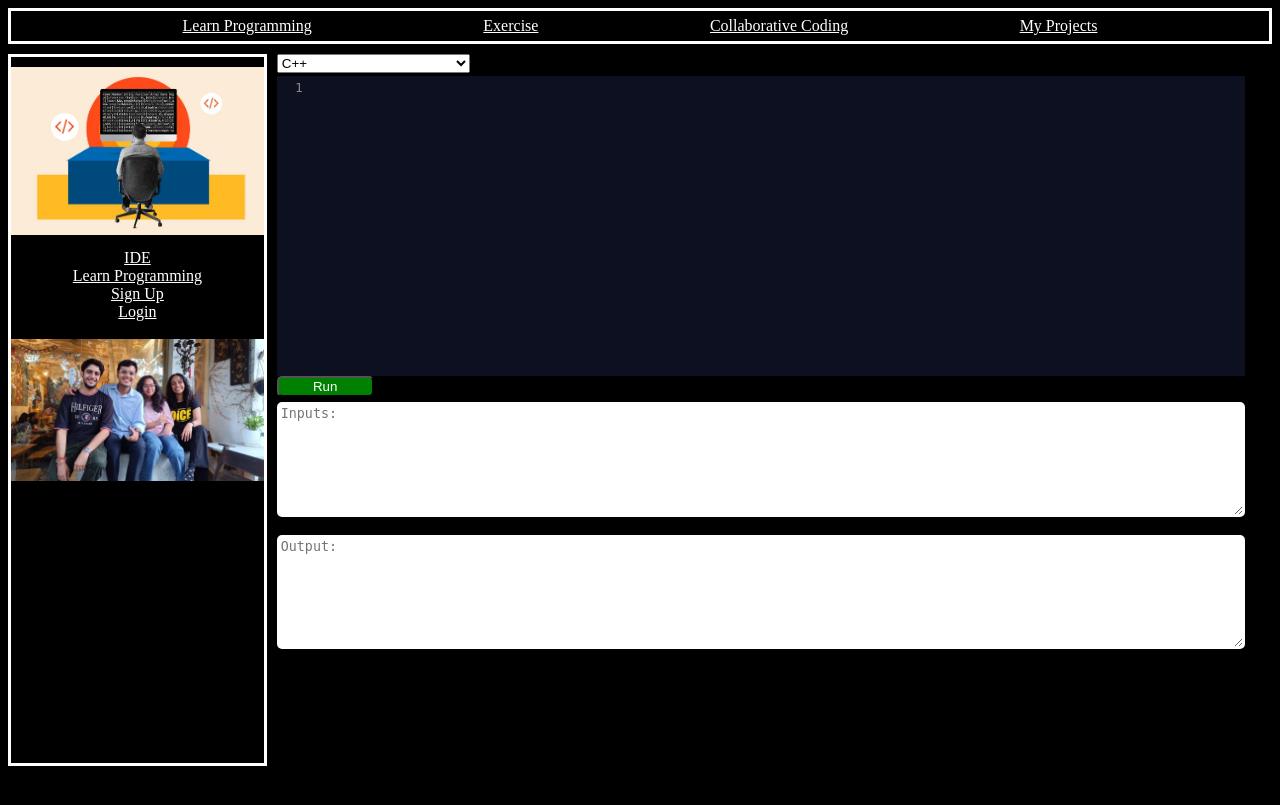
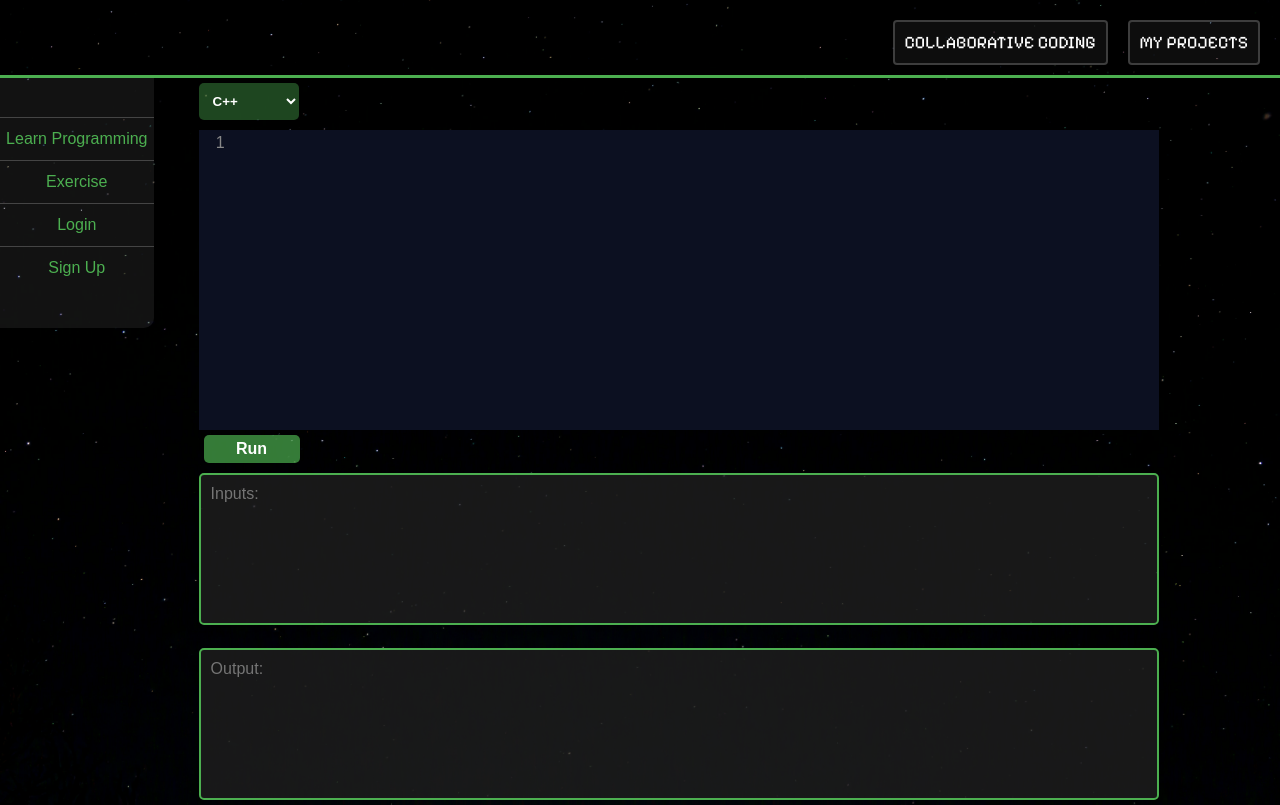
Before and after one commit to Gunaj0517/Code-Editor, a PHP site: page /IDE.html in a window 1280 px wide. Before the commit the page ends 766 px from the top, so only its background shows below. Run offline with PHP 8.4, Linux system fonts and the light colour scheme.

Commit message:
IDE-Interface

```diff
--- a/IDE.css
+++ b/IDE.css
@@ -1,87 +1,144 @@
+@import url('https://fonts.googleapis.com/css2?family=Pixelify+Sans:wght@400..700&display=swap');
+
 * {
     color: white;
+    font-family: Arial, sans-serif;
+}
+
+html {
+    background-image: url('nhan-nguyen-nNm1c2lF1Es-unsplash.jpg');
+    background-position: center;
+    background-size: cover;
+    background-repeat: no-repeat;
 }
 
 body {
-    background-color: black;
-}
-.cm-matchhighlight {
-    background-color: yellow;
-    color: black;
-}
-.titleBar {
-    border: 3px solid white;
-    display: flex;
-    flex-direction: row;
-    justify-content: space-evenly;
-    margin-bottom: 10px;
-    height: 30px;
-    align-items: center;
+    margin: 0;
+    padding: 0;
 }
 
-#codingImage {
-    margin-bottom: 10px;
+.titleBar {
+    border-bottom: 3px solid rgb(76, 175, 80);
+    display: flex;
+    justify-content:right;
+    align-items: center;
+    gap:20px;
+    padding: 10px 20px;
+    padding-top: 20px;
 }
 
-#codingImage img {
-    width: 100%;
-    max-width: 100%;
-    height: auto;
+.titleBar a {
+    color: rgb(255, 255, 255);
+    text-decoration: none;
+    font-size: 1.1em;
+    font-family: "Pixelify Sans", system-ui;
+    background-color: rgba(255, 255, 255, 0.05);
+    border: 2px solid rgba(255, 255, 255, 0.2);
+    border-radius: 4px;
+    padding: 10px;
+    transition: transform 0.2s ease, box-shadow 0.2s ease;
+}
+
+.titleBar a:hover {
+    transform: translateY(-3px);
+    background-color: rgba(255, 255, 255, 0.2);
 }
 
 .navBar {
-    border: 3px solid white;
-    display: flex; /* Changed from 'flexbox' to 'flex' */
+    display: flex;
     flex-direction: column;
-    width: 20%;
     align-items: center;
-    height:87vh;
-    justify-content: flex-start;
-    padding-top: 10px;
-    margin-right: 10px;
+    justify-content: center;
+    background-color: rgba(255, 255, 255, 0.07);
+    border-bottom-right-radius: 10px;
+    width: 12%;
+    height: 30vh;
+    padding-top: 5px;
+    padding-bottom: 5px;
 }
 
 .navBar a {
-    display: block;
+    color: rgb(76, 175, 80);
+    text-decoration: none;
+    padding: 12px 0;
+    width: 100%;
+    text-align: center;
+    border-top: 1px solid rgb(68, 68, 68);
+    word-wrap: break-word;
 }
 
-textarea {
+.navBar a:hover {
+    background-color: rgb(76, 175, 80);
     color: black;
-    border: 2px solid white;
-    border-radius: 5px;
 }
 
 #divisions {
     display: flex;
-    flex-direction: row;
 }
-#textBoxes{
+
+#textBoxes {
     display: flex;
-    justify-content: flex-start;
     flex-direction: column;
-}
-#editor1 {
-    display: flex;
-    height: 23.7em;
-    width: 75vw;
-    margin-bottom: 5px;
+    width: 75%;
+    padding: 5px 45px;
 }
 
 #output, #input {
-    display: flex;
+    background-color: rgba(30, 30, 30, 0.8);
+    color: rgb(255, 255, 255);
+    border: 2px solid rgb(76, 175, 80);
+    border-radius: 5px;
+    margin-top: 5px;
+    padding: 10px;
+    font-size: 1em;
+    resize: none;
+    overflow-y: auto;
     height: 8em;
-    width: 75vw;
 }
 
-button{
-    background-color: green;
-    width: 10%;
-    border-radius: 5px;
-    margin-bottom: 5px;
+#editor1 {
+    height: 24em;
 }
 
-select,option{
-    color:black;
-    width:20%;
-    margin-bottom: 3px;
+#output {
+    pointer-events: none;
 }
+
+button {
+    background-color: rgba(76, 175, 79, 0.7);
+    color: white;
+    width: 10%;
+    border: none;
+    border-radius: 5px;
+    padding: 5px;
+    cursor: pointer;
+    font-size: 1em;
+    margin: 5px;
+    font-weight: bold;
+}
+
+button:hover {
+    background-color: rgb(76, 175, 80);
+}
+
+select {
+    background-color: rgba(76, 175, 80, 0.4);
+    color: rgb(255, 255, 255);
+    font-weight: bold;
+    width: 100px;
+    padding: 10px;
+    border: none;
+    border-radius: 5px;
+    margin-bottom: 10px;
+}
+
+select:hover, select:focus {
+    background-color: rgb(76, 175, 80);
+    color: rgb(255, 255, 255);
+    outline: none;
+}
+
+.cm-matchhighlight {
+    background-color: #FFFF00;
+    color: black;
+}
--- a/IDE.html
+++ b/IDE.html
@@ -1,5 +1,6 @@
 <!DOCTYPE html>
 <html lang="en">
+
 <head>
     <meta charset="UTF-8">
     <meta name="viewport" content="width=device-width, initial-scale=1.0">
@@ -16,23 +17,20 @@
     <script src="https://cdnjs.cloudflare.com/ajax/libs/codemirror/5.65.5/addon/hint/anyword-hint.min.js"></script>
     <script src="https://cdnjs.cloudflare.com/ajax/libs/codemirror/5.65.5/addon/search/searchcursor.min.js"></script>
 </head>
+
 <body>
     <header>
         <div class="titleBar">
-            <a href="front.html">Learn Programming</a>
-            <a href="#exercise">Exercise</a>
-            <a href="#collaboration">Collaborative Coding</a>
-            <a href="#myProject">My Projects</a>
+            <a href="#collaboration">COLLABORATIVE CODING</a>
+            <a href="#myProject">MY PROJECTS</a>
         </div>
     </header>
     <div id="divisions">
         <nav class="navBar">
-            <a href="#homePage" id="codingImage"><img src="coding.jpg" alt="Code Editor"></a>
-            <a href="#ide">IDE</a>
-            <a href="front.html">Learn Programming</a>
-            <a href="#signUpPage">Sign Up</a>
-            <a href="#loginPage">Login</a>
-            <a href="#homePage" id="codingImage"><br><img src="OC.jpeg" alt="Quiz"></a>
+            <a href="Tutorial.html">Learn Programming</a>
+            <a href="exerciseQuestion.html">Exercise</a>
+            <a href="LoginPage.html">Login</a>
+            <a href="SignUpPage.html">Sign Up</a>
         </nav>
         <div id="textBoxes">
             <select id="languageSelect">
@@ -40,16 +38,16 @@
                 <option value="java">Java</option>
                 <option value="python">Python</option>
             </select>
-            <textarea id="editor1" placeholder="Enter your code here"></textarea>
+            <textarea id="editor1"></textarea>
             <button type="submit" id="run">Run</button>
             <textarea id="input" placeholder="Inputs:"></textarea>
             <br>
-            <textarea id="output" placeholder="Output:"></textarea>
+            <textarea id="output" placeholder="Output:" readonly></textarea>
         </div>
     </div>
 
     <script>
-        document.addEventListener("DOMContentLoaded", function() {
+        document.addEventListener("DOMContentLoaded", function () {
             var editor = CodeMirror.fromTextArea(document.getElementById("editor1"), {
                 lineNumbers: true,
                 mode: "text/x-c++src",
@@ -59,7 +57,7 @@
                 hintOptions: { completeSingle: false }
             });
 
-            document.getElementById("languageSelect").addEventListener("change", function() {
+            document.getElementById("languageSelect").addEventListener("change", function () {
                 const selectedLang = this.value;
                 if (selectedLang === "java") {
                     editor.setOption("mode", "text/x-java");
@@ -83,7 +81,7 @@
                 }
             }
 
-            editor.on("cursorActivity", function() {
+            editor.on("cursorActivity", function () {
                 const selection = editor.getSelection().trim();
                 if (selection.length > 0) {
                     highlightOccurrences(selection);
@@ -92,7 +90,7 @@
                 }
             });
 
-            document.getElementById("run").addEventListener("click", async function() {
+            document.getElementById("run").addEventListener("click", async function () {
                 const codeData = {
                     code: editor.getValue(),
                     input: document.getElementById("input").value,
@@ -114,4 +112,5 @@
         });
     </script>
 </body>
+
 </html>
```
Also changed, not shown: Tutorial.html (+12 -4 lines), exerciseQuestion.css (+4 -5 lines), nhan-nguyen-nNm1c2lF1Es-unsplash.jpg (added).
